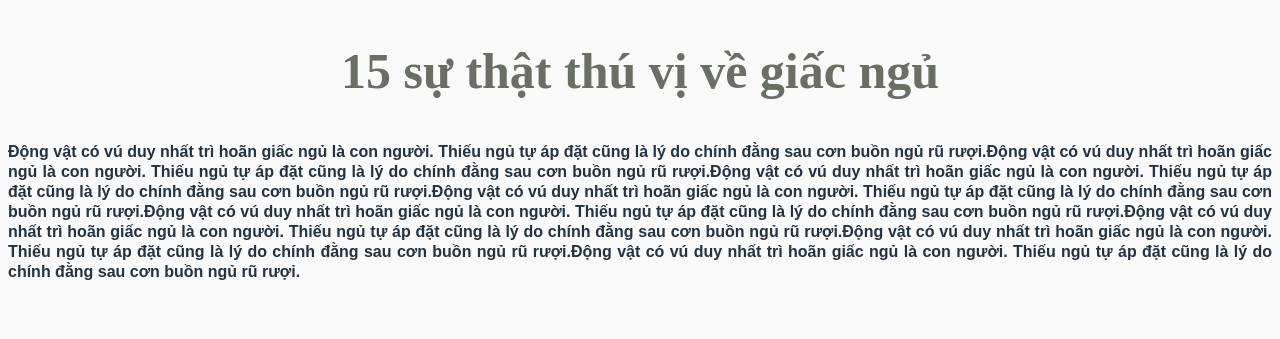
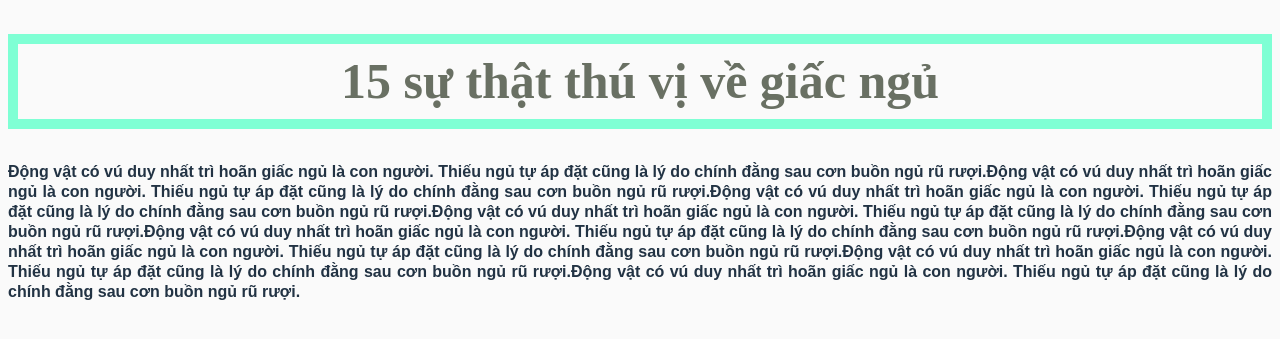
Before and after one commit to yotsubasuzu/BNGW, a PHP site: page /session2_democss.html in a window 1280 px wide. Shown: the top 339 px of the page. Run offline with PHP 8.4, Linux system fonts and the light colour scheme.

Commit message:
Web demo

```diff
--- a/css/session2.css
+++ b/css/session2.css
@@ -10,6 +10,8 @@ h1{
     font-size: 50px;
     line-height: 1.5;
     text-align: center;
+    border: 10px solid aquamarine;
+
 }
 p {
     color: #223344;
```
